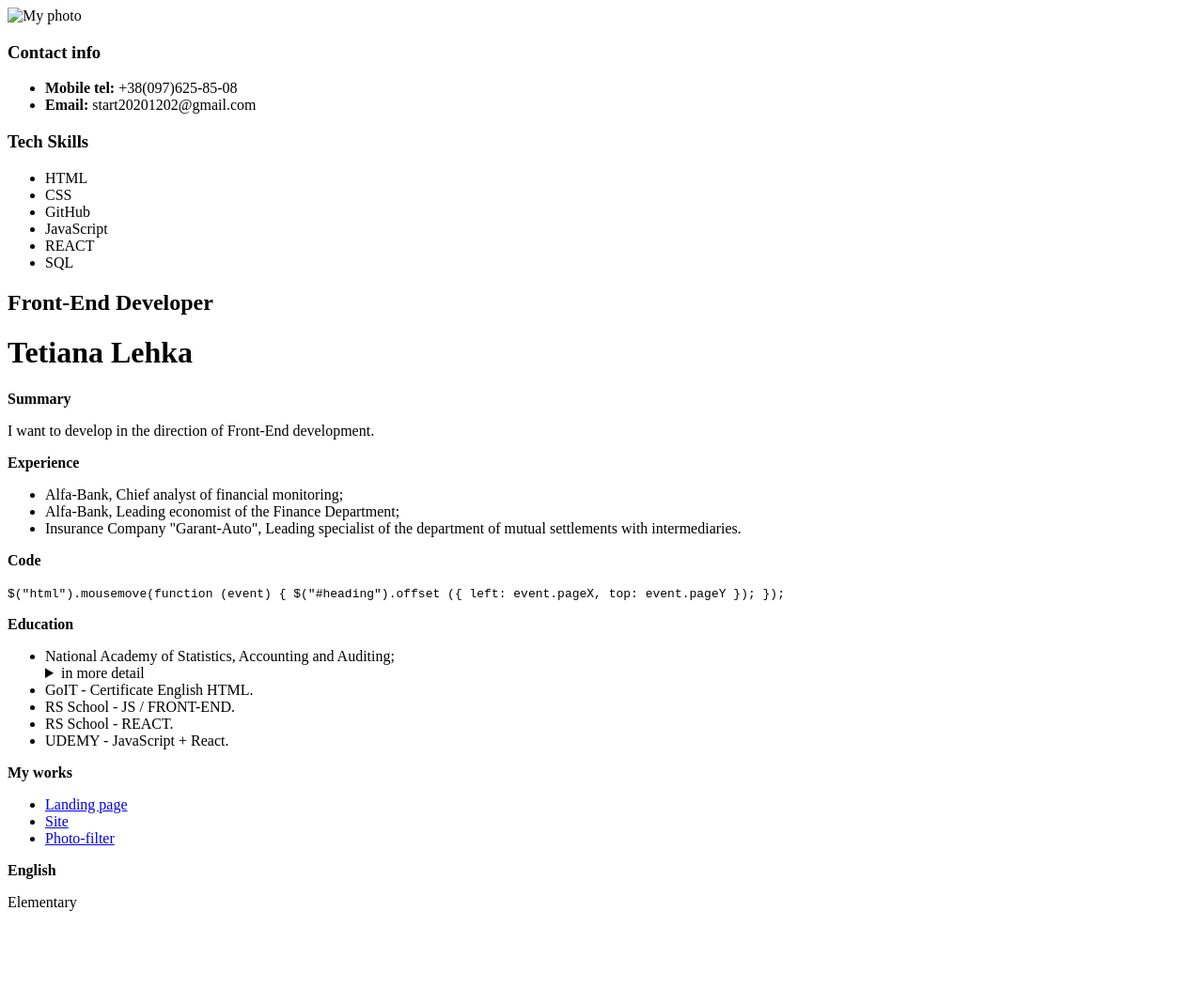
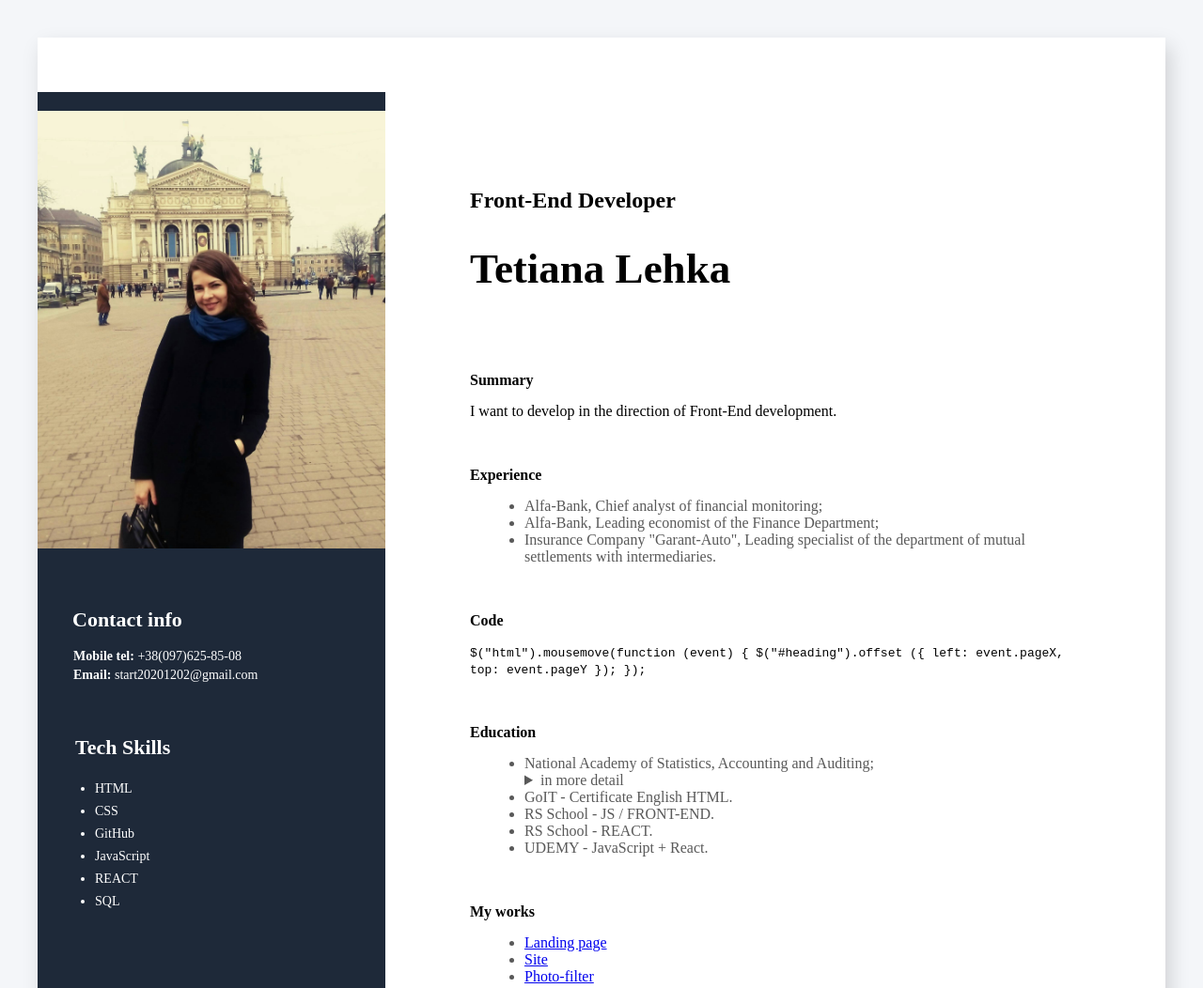
Before and after one commit to start20201202/cv_LehkaTanya_Intellias, a plain HTML site: page index.html in a window 1280 px wide. Shown: the top 1052 px of the page at 94% size. Before the commit the page ends 978 px from the top, so only its background shows below. Drawn offline with Linux system fonts and the light colour scheme.

Commit message:
add style resume

```diff
--- a/index.html
+++ b/index.html
@@ -4,14 +4,16 @@
     <meta charset="UTF-8">
     <meta http-equiv="X-UA-Compatible" content="IE=edge">
     <meta name="viewport" content="width=device-width, initial-scale=1.0">
-    <title>Document</title>
+    <link rel="stylesheet" href="style.css">
+
+    <title>cv_LehkaTanya_Intellias</title>
 </head>
 <body>
      <!--main container-->
      <div class="wrapper">
         <div>
             <aside class="sidebar">
-                <img class="my-photo" src="./photo_cv.jpg" alt="My photo">
+                <img class="my-photo" src="image/photo_cv.jpg" alt="My photo">
                 <!--contacts-container-->
                 <section>
                     <div class="contacts-container">
--- a/style.css
+++ b/style.css
@@ -0,0 +1,119 @@
+* {
+	padding: auto;
+	margin: auto;
+	box-sizing: auto;
+}
+body {
+	background: #f4f6f9;
+	padding-left: 20px;
+	padding-right: 20px;
+	padding-top: 40px;
+	padding-bottom: 40px;
+	font-family: Montserrat;
+}
+.wrapper {
+	background: #ffffff;
+	display: flex;
+	max-width: 1200px;
+	margin: 0 auto;
+	box-shadow: 5px 9px 20px rgba(0, 0, 0, 0.15);
+}
+.sidebar {
+	background: #1e2939;
+	width: 370px;
+	height: 1024px;
+	padding-top: 40px;
+	padding-bottom: 40px;
+}
+.my-photo {
+	margin-top: -20px;
+	width: 370px;
+}
+.abaut-me-container {
+	padding-left: 90px;
+	padding-right: 90px;
+	padding-top: 110px;
+	padding-bottom: 110px;
+}
+.contacts-container {
+	margin-top: 60px;
+	margin-left: 40px;
+	margin-right: 40px;
+}
+
+.contacts-title {
+	font-size: 22px;
+	font-weight: 600;
+	line-height: 24px;
+	color: #ffffff;
+	margin-bottom: 17px;
+	margin-left: -3px;
+}
+
+.contacts-link-type {
+	font-size: 14px;
+	font-weight: 300;
+	line-height: 20px;
+	color: #ffffff;
+	list-style-type: none;
+	margin-left: -42px;
+}
+.tech-scills-title {
+	font-size: 22px;
+	font-weight: 600;
+	line-height: 24px;
+	color: #ffffff;
+	margin-bottom: 20px;
+}
+
+.tech-scills-container {
+	margin-left: 40px;
+	margin-right: 40px;
+	margin-top: 55px;
+}
+.tech-skill-item {
+	font-size: 14px;
+	font-weight: 400;
+	line-height: 24px;
+	color: white;
+	margin-left: -19px;
+}
+.tech-skill-text {
+	color: #ffffff;
+}
+
+.profession {
+	font-size: 14px;
+	font-weight: 700;
+	line-height: 24px;
+	margin-bottom: 25px;
+}
+.name {
+	font-size: 45px;
+	font-weight: 700;
+	line-height: 89px;
+}
+
+.info-container {
+	margin-bottom: 65px;
+}
+
+.title_name {
+	margin-top: 50px;
+	margin-bottom: 15px;
+}
+.li {
+	color: #595959;
+	margin-left: 18px;
+}
+.span {
+	font-size: 16;
+}
+.youtube {
+	margin-top: 350px;
+	margin-left: 570px;
+}
+.link {
+	width: 40px;
+	height: 40px;
+}
```
